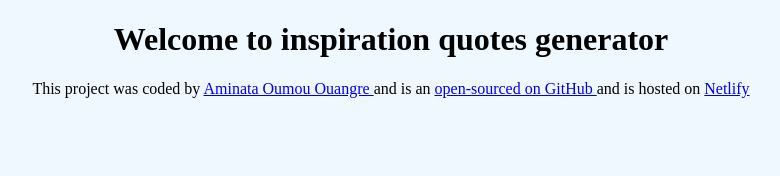
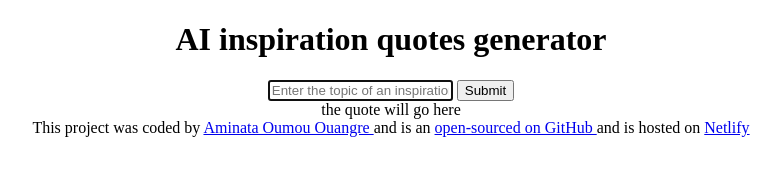
Before and after one commit to Winterfrey13/Inspirational-quotes-generator, a plain HTML site: page index.html in a window 1280 px wide. Shown: the whole page, without its empty margins (249-1029 px from the left). Drawn offline with Linux system fonts and the light colour scheme.

Commit message:
added basic html structure

```diff
--- a/index.html
+++ b/index.html
@@ -7,7 +7,24 @@
     <title>AI Inspirational Quotes</title>
   </head>
   <body>
-    <h1>Welcome to inspiration quotes generator</h1>
+    <header>
+      <h1>AI inspiration quotes generator</h1>
+    </header>
+
+    <main>
+      <form>
+        <input
+          type="text"
+          placeholder="Enter the topic of an inspirational quote"
+          autofocus
+          required
+          autocomplete="off"
+        />
+        <input type="submit" />
+      </form>
+
+      <div>the quote will go here</div>
+    </main>
 
     <footer>
       This project was coded by
--- a/src/style.css
+++ b/src/style.css
@@ -1,4 +1,3 @@
 body {
-  background-color: aliceblue;
   text-align: center;
 }
```
